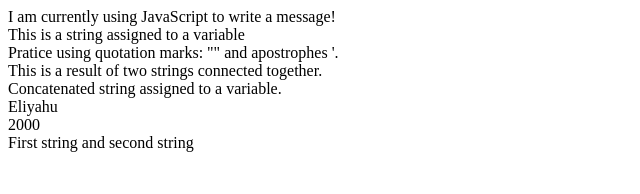
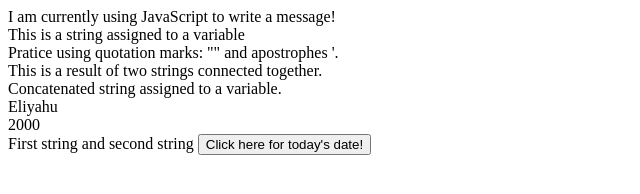
Before and after one commit to Rshalom/JavaScript-Projects, a plain HTML site: page Basic_JavaScript_Projects/Project1_expressions_alert/index.html in a window 1280 px wide. Shown: the whole page, without its empty margins (0-640 px from the left). Drawn offline with Linux system fonts and the light colour scheme.

Commit message:
added event handler

```diff
--- a/Basic_JavaScript_Projects/Project1_expressions_alert/JS/main.js
+++ b/Basic_JavaScript_Projects/Project1_expressions_alert/JS/main.js
@@ -29,3 +29,7 @@ document.write("<br>")
 var m = "First string"
 var n = " and second string"
 document.write(m + n); // Assigning two variables to two strings and concatenating them together
+
+function displayDate() {
+    document.getElementById(first_button).innerHTML = Date();
+}
--- a/Basic_JavaScript_Projects/Project1_expressions_alert/index.html
+++ b/Basic_JavaScript_Projects/Project1_expressions_alert/index.html
@@ -6,5 +6,7 @@
         <script src="JS/main.js"></script>
     </head>
     <body>
+        <button onclick="displayDate()">Click here for today's date!</button>
+        <p id="first_button"></p>
     </body>
 </html>
```
